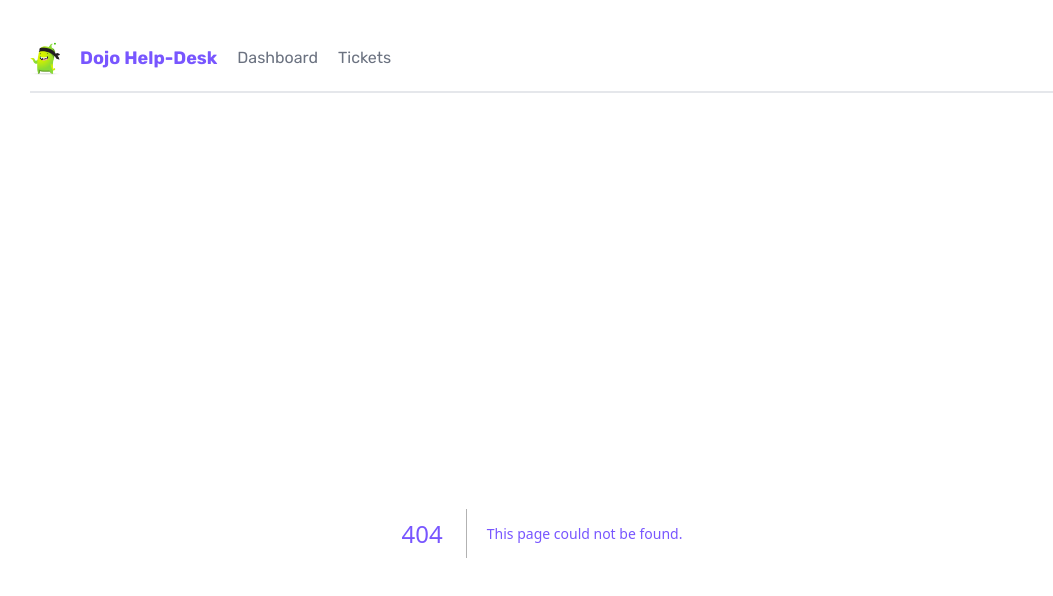
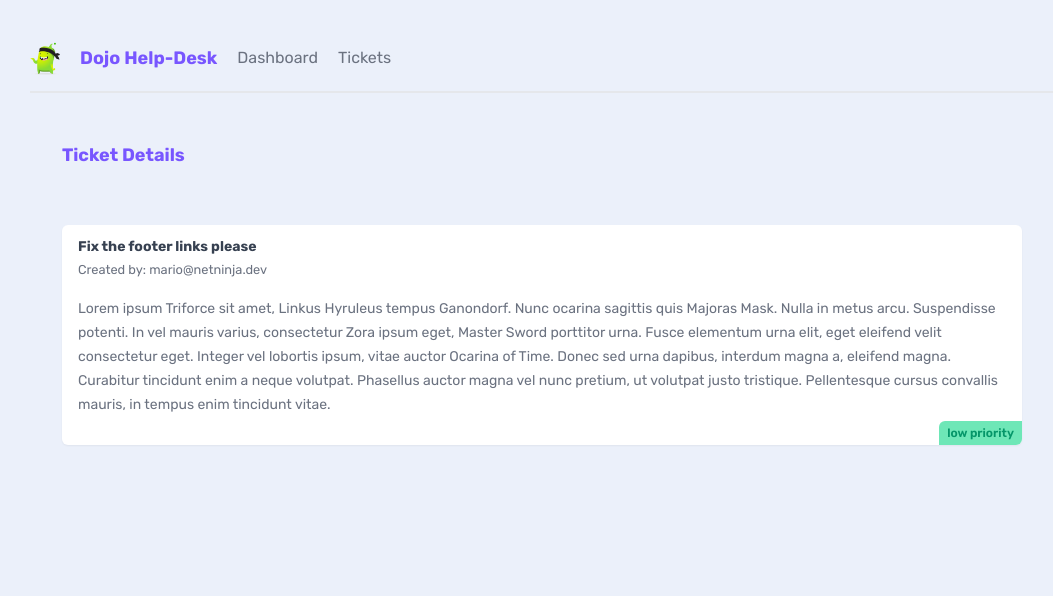
Before and after one commit to inder231/next-ticket-app, a Next.js app: page /tickets/1 in a window 1280 px wide. Before the commit this address had no page. Shown: the top 596 px of the page, without its empty margins (98-1151 px from the left). Built offline with nearby package versions, Linux system fonts and the light colour scheme; data requests are answered from the project's data file.

Commit message:
feat: single ticket page with dynamic params

```diff
--- a/app/tickets/TicketList.jsx
+++ b/app/tickets/TicketList.jsx
@@ -1,5 +1,9 @@
 async function getTickets() {
-  const res = await fetch("http://localhost:4000/tickets");
+  const res = await fetch("http://localhost:4000/tickets", {
+    next: {
+      revalidate: 0, // use 0 to opt out of using cache.
+    },
+  });
   return res.json();
 }
 
--- /dev/null
+++ b/app/tickets/[id]/page.jsx
@@ -0,0 +1,28 @@
+async function getTicket(id) {
+  const res = await fetch("http://localhost:4000/tickets/" + id, {
+    next: {
+      revalidate: 60,
+    },
+  });
+  return res.json();
+}
+
+export default async function TicketDetails({ params }) {
+  const id = params.id;
+  const ticket = await getTicket(id);
+  return (
+    <main>
+      <nav>
+        <h2>Ticket Details</h2>
+      </nav>
+      <div className="card">
+        <h3>{ticket.title}</h3>
+        <small>Created by: {ticket.user_email}</small>
+        <p>{ticket.body}</p>
+        <div className={`pill ${ticket.priority}`}>
+          {ticket.priority} priority
+        </div>
+      </div>
+    </main>
+  );
+}
--- a/package.json
+++ b/package.json
@@ -17,5 +17,9 @@
     "react": "18.2.0",
     "react-dom": "18.2.0",
     "tailwindcss": "3.4.0"
+  },
+  "devDependencies": {
+    "@types/node": "20.10.7",
+    "@types/react": "18.2.47"
   }
 }
```
Also changed, not shown: tsconfig.json (added, +34 -0 lines), 2 other files (tests, documents, lock files or other folders).
